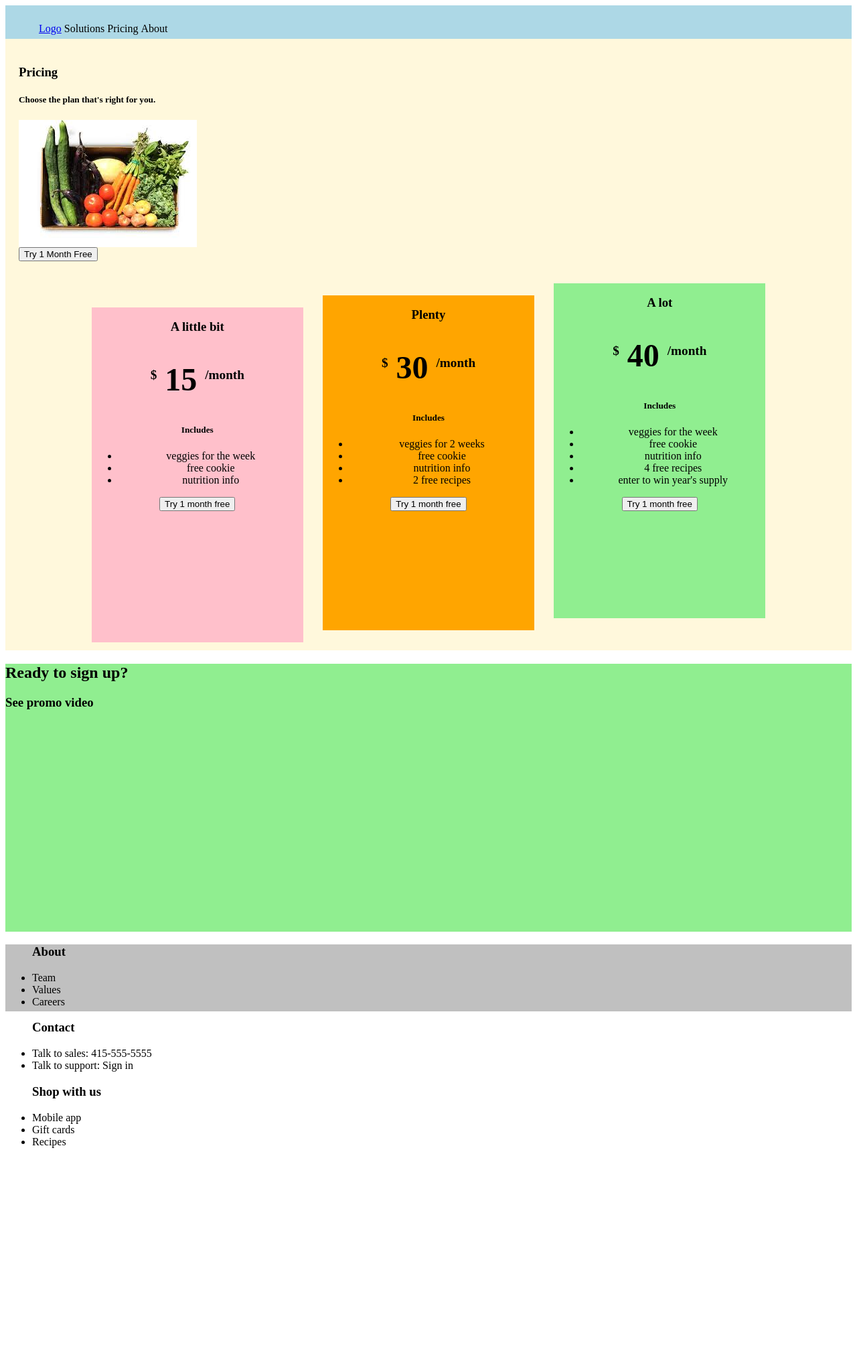
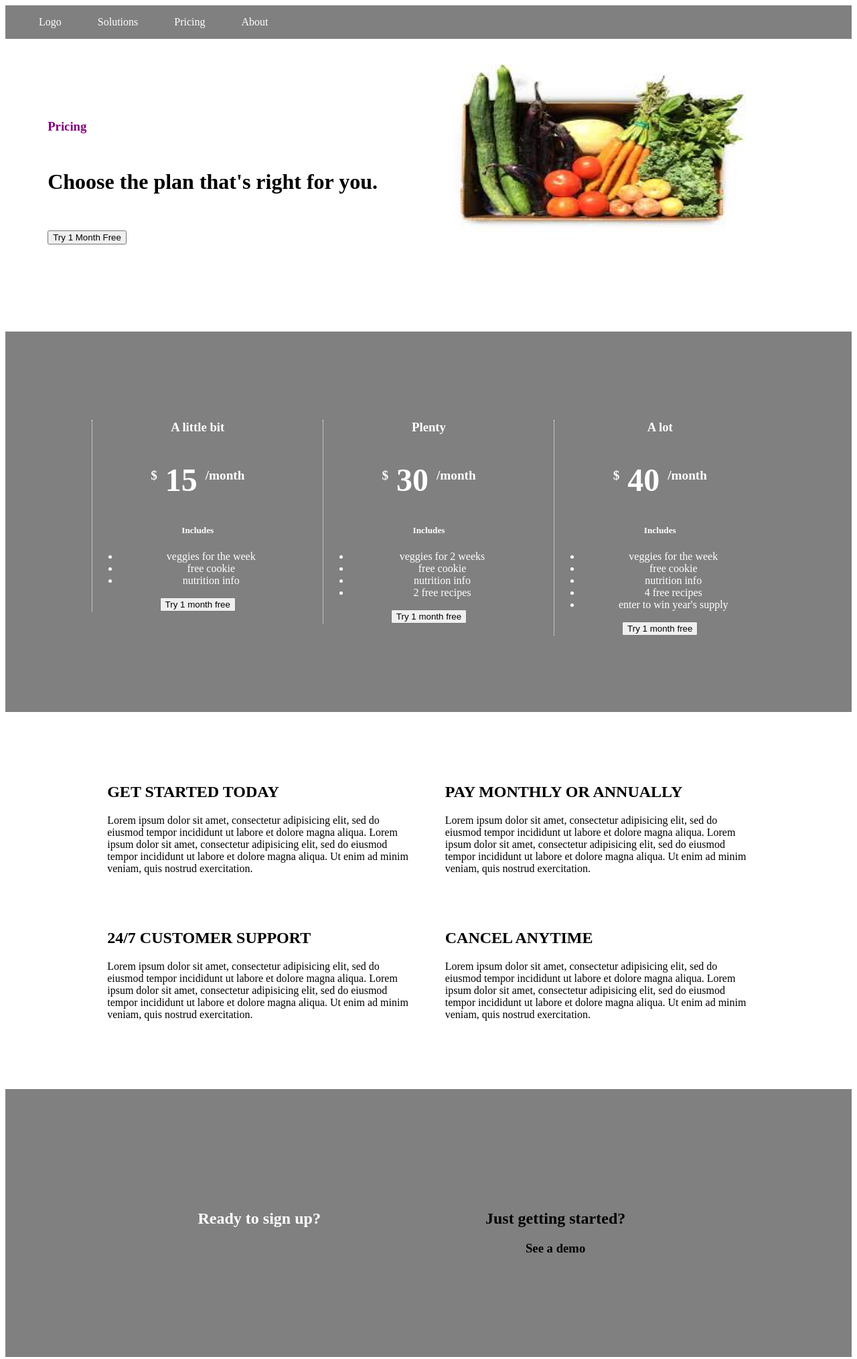
Before and after one commit to jdagley77/Pricing, a plain HTML site: page index.html in a window 1280 px wide. Shown: the top 2029 px of the page at 67% size. Before the commit the page ends 1714 px from the top, so only its background shows below. Drawn offline with Linux system fonts and the light colour scheme.

Commit message:
Improved positioning

```diff
--- a/index.html
+++ b/index.html
@@ -9,33 +9,36 @@
 <body>
 	<header>
 		<nav id='menu'>
-			<ul>
-				<li><a href="#">Logo</a></li>
+			<ul id='menu-list'>
+				<li>Logo</li>
 				<li>Solutions</li>
 				<li>Pricing</li>
 				<li>About</li>
 			</ul>
 		</nav>
 	</header>
-	<section id='first-section'>
+	<section id='section-1'>
+		<div id='first-section-wrapper'>
 			<div id='text-left'>
-			<h3>
+				<h3 id='pricing-header'>
 				Pricing
 				</h3>
-			<h5>
+				<h5 id='pricing-tagline'>
 				Choose the plan that's right for you.
 				</h5>
-		</div>
-		<div id='img-right'>
-			<img src="./images/csa-box.jpg" alt="csa-box">
-		</div>
 				<button>
 				Try 1 Month Free
 				</button>
+			</div>
+			<div id='img-right'>
+				<img id='box-img' src="./images/csa-box.jpg" alt="csa-box">
+			</div>
+		</div>
 	</section>
 	<section id='pricing-container'>
 		<div class='pricing-box low'>
-			<h3>
+			<div class='pricing-box-wrapper'>
+				<h3 class='pricing-box-header'>
 				A little bit
 				</h3>
 				<h1 class='price'>
@@ -55,8 +58,10 @@
 				Try 1 month free
 				</button>
 			</div>
+		</div>
 		<div class='pricing-box med'>
-			<h3>
+			<div class='pricing-box-wrapper'>
+				<h3 class='pricing-box-header'>
 				Plenty
 				</h3>
 				<h1 class='price'>
@@ -77,8 +82,10 @@
 					Try 1 month free
 				</button>
 			</div>
+		</div>
 		<div class='pricing-box high'>
-			<h3>
+			<div class='pricing-box-wrapper'>
+				<h3 class='pricing-box-header'>
 				A lot
 				</h3>
 				<h1 class='price'>
@@ -100,32 +107,58 @@
 					Try 1 month free
 				</button>
 			</div>
+		</div>
+	</section>
+	<section id='information'>
+		<div class='sub-info'>
+			<h1>GET STARTED TODAY</h1>
+			<p>Lorem ipsum dolor sit amet, consectetur adipisicing elit, sed do eiusmod tempor incididunt ut labore et dolore magna aliqua. Lorem ipsum dolor sit amet, consectetur adipisicing elit, sed do eiusmod tempor incididunt ut labore et dolore magna aliqua. Ut enim ad minim veniam, quis nostrud exercitation.</p>
+		</div>
+		<div class='sub-info'>
+			<h1>PAY MONTHLY OR ANNUALLY</h1>
+			<p>Lorem ipsum dolor sit amet, consectetur adipisicing elit, sed do eiusmod tempor incididunt ut labore et dolore magna aliqua. Lorem ipsum dolor sit amet, consectetur adipisicing elit, sed do eiusmod tempor incididunt ut labore et dolore magna aliqua. Ut enim ad minim veniam, quis nostrud exercitation.</p>
+		</div>
+		<div class='sub-info'>
+			<h1>24/7 CUSTOMER SUPPORT</h1>
+			<p>Lorem ipsum dolor sit amet, consectetur adipisicing elit, sed do eiusmod tempor incididunt ut labore et dolore magna aliqua. Lorem ipsum dolor sit amet, consectetur adipisicing elit, sed do eiusmod tempor incididunt ut labore et dolore magna aliqua. Ut enim ad minim veniam, quis nostrud exercitation.</p>
+		</div>
+		<div class='sub-info'>
+			<h1>CANCEL ANYTIME</h1>
+			<p>Lorem ipsum dolor sit amet, consectetur adipisicing elit, sed do eiusmod tempor incididunt ut labore et dolore magna aliqua. Lorem ipsum dolor sit amet, consectetur adipisicing elit, sed do eiusmod tempor incididunt ut labore et dolore magna aliqua. Ut enim ad minim veniam, quis nostrud exercitation.</p>
+		</div>
 	</section>
 		<section id='call-to-action'>
-		<div>
+			<div class='action-wrapper'>
+				<div id='sign-up'>
 					<h1>
 					Ready to sign up?
 					</h1>
 				</div>
-		<div>
+			</div>
+		<div id='promo'>
+			<div id='promo-wrapper'>
+				<h1>
+				Just getting started?
+				</h1>
 				<h3>
-			See promo video
+				See a demo
 				</h3>
+			</div>
 		</div>
 	</section>
 	<footer>
-		<ul>
+		<ul class='footer-list'>
 			<h3>About</h3>
 			<li>Team</li>
 			<li>Values</li>
 			<li>Careers</li>
 		</ul>
-		<ul>
+		<ul class='footer-list'>
 			<h3>Contact</h3>
 			<li>Talk to sales: 415-555-5555</li>
 			<li>Talk to support: Sign in</li>
 		</ul>
-		<ul>
+		<ul class='footer-list'>
 			<h3>Shop with us</h3>
 			<li>Mobile app</li>
 			<li>Gift cards</li>
--- a/styles.css
+++ b/styles.css
@@ -1,42 +1,52 @@
 #menu {
-	background-color: lightblue;
+	background-color: grey;
 	padding: 10px;
 	height: 30px;
+	display: flex;
+	align-items: center;
 }
 
 #menu > ul > li {
 	display: inline-block;
+	color: white;
+	padding-right: 50px;
 }
 
 #first-section {
-	background-color: cornsilk;
 	padding: 20px;
 }
 
 #pricing-container {
-	background-color: cornsilk;
 	text-align: center;
 	justify-content: center;
+	padding: 3% 0 3% 0;
+	background-color: grey;
 }
 
 .pricing-box {
-	height: 500px;
+	padding: 5% 0 5% 0;
 	width: 25%;
 	margin: 1%;
 	text-align: center;
 	display: inline-block;
+	vertical-align: top;
+	color: white;
+}
+
+.pricing-box-wrapper {
+	border-left: 1px dotted white;
 }
 
 .low {
-	background-color: pink;
+	/*background-color: pink;*/
 }
 
 .med {
-	background-color: orange;
+	/*background-color: orange;*/
 }
 
 .high {
-	background-color: lightgreen;
+	/*background-color: lightgreen;*/
 }
 
 .price {
@@ -48,11 +58,98 @@
 }
 
 #call-to-action {
-	background-color: lightgreen;
 	height: 400px;
 }
 
+#section-1 {
+	padding: 3% 0 3% 0;
+/*	background-color: gold;*/
+}
+
+#first-section-wrapper {
+	display: flex;
+	flex-direction: row;
+	flex-wrap: nowrap;
+	/*height: 500px;*/
+}
+
+#img-right {
+	width: 40%;
+	padding-left: 5%;
+}
+
+#box-img {
+	height: 75%;
+	width: 100%;
+}
+
+#text-left {
+	padding-top: 5%;
+	padding-left: 5%;
+}
+
+#pricing-header {
+	color: purple;
+}
+
+#pricing-tagline {
+	font-size: 2em;
+	width: 100%;
+}
+
+#information {
+	padding: 5%;
+	text-align: center;
+}
+
+.sub-info {
+	display: inline-block;
+	width: 40%;
+	padding: 2%;
+	text-align: left;
+}
+
+.action-wrapper {
+	border-top: 1px dotted black;
+	color: white;
+}
+
+#call-to-action {
+	display: flex;
+	flex-direction: row;
+	flex-wrap: nowrap;
+	position: relative;
+	background-color: grey;
+}
+
+#sign-up {
+	width: 50%;
+	padding-left: 5%;
+	text-align: center;
+	position: absolute;
+	top: 40%;
+}
+
+#promo {
+	width: 50%;
+	padding-right: 5%;
+	text-align: center;
+	position: absolute;
+	top: 40%;
+	left: 40%;
+}
+
+#promo-wrapper {
+	/*text-align: left;*/
+}
+
 footer {
-	background-color: silver;
-	height: 100px;
+	display: flex;
+	justify-content: center;
 }
+
+.footer-list {
+	display: inline-block;
+	padding: 0 10% 0 10%;
+	list-style-type: none;
+}
```
Lines whose indentation alone changed are shown as unchanged.
